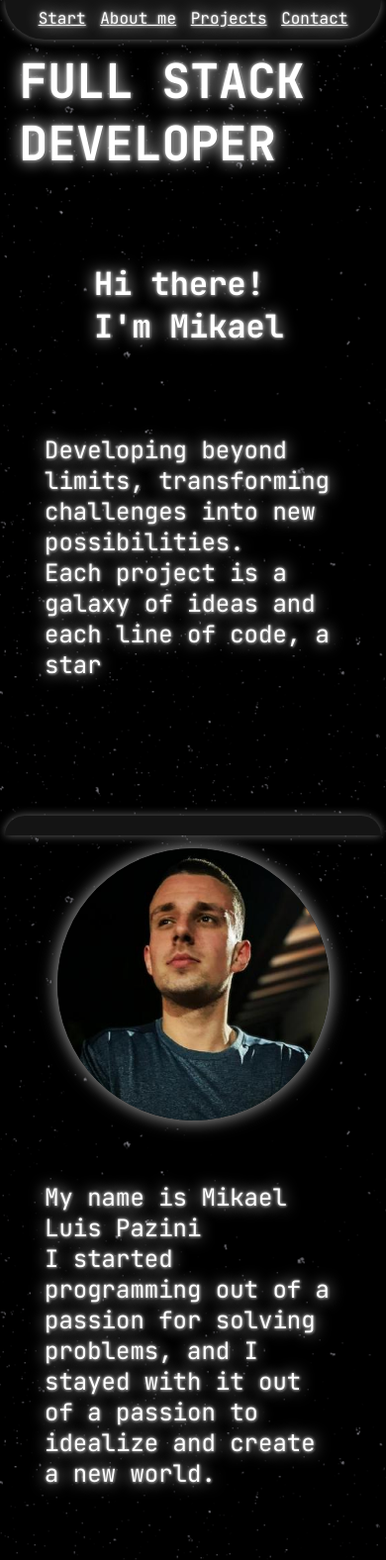
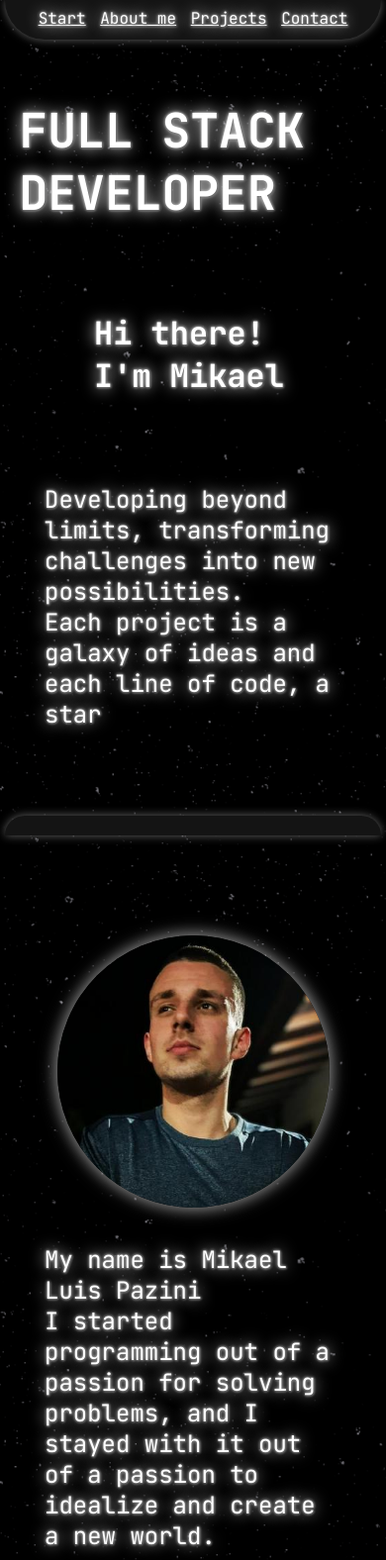
Before and after one commit to mikael-pazini/portfolio, a plain HTML site: page index.html in a window 390 px wide. Shown: the top 1576 px of the page at 99% size. Drawn offline with Linux system fonts and the light colour scheme.

Commit message:
update media query for mobile phones

```diff
--- a/style/style-599.css
+++ b/style/style-599.css
@@ -102,11 +102,12 @@ section {
 
 section#start {
     width: 90vw;
+    padding-top: 50px;
     justify-content: space-evenly;
     flex-flow: column wrap;
 }
 section#start > h1 {
-    margin-top: 50px;
+    padding-top: 50px;
     text-transform: uppercase;
     font-size: 3em;
 }
@@ -129,6 +130,7 @@ div#presentation > p {
 }
 
 section#about-me {
+    padding-top: 50px;
     width: 90vw;
 }
 section#about-me > img {
@@ -143,6 +145,7 @@ section#about-me > p {
 
 section#projects {
     width: 90vw;
+    padding-top: 50px;
     display: flex;
     flex-flow: column wrap;
     justify-content: center;
--- a/style/style-899.css
+++ b/style/style-899.css
@@ -94,6 +94,7 @@ main#interface{
 section {
     width: 80%;
     min-height: 80vh;
+    padding-top: 50px;
     display: flex;
     justify-content: space-around;
     align-items: center;
@@ -144,6 +145,7 @@ section#about-me > p {
 
 section#projects {
     width: 500px;
+    padding-top: 75px;
     display: flex;
     flex-flow: column wrap;
     justify-content: center;
```
